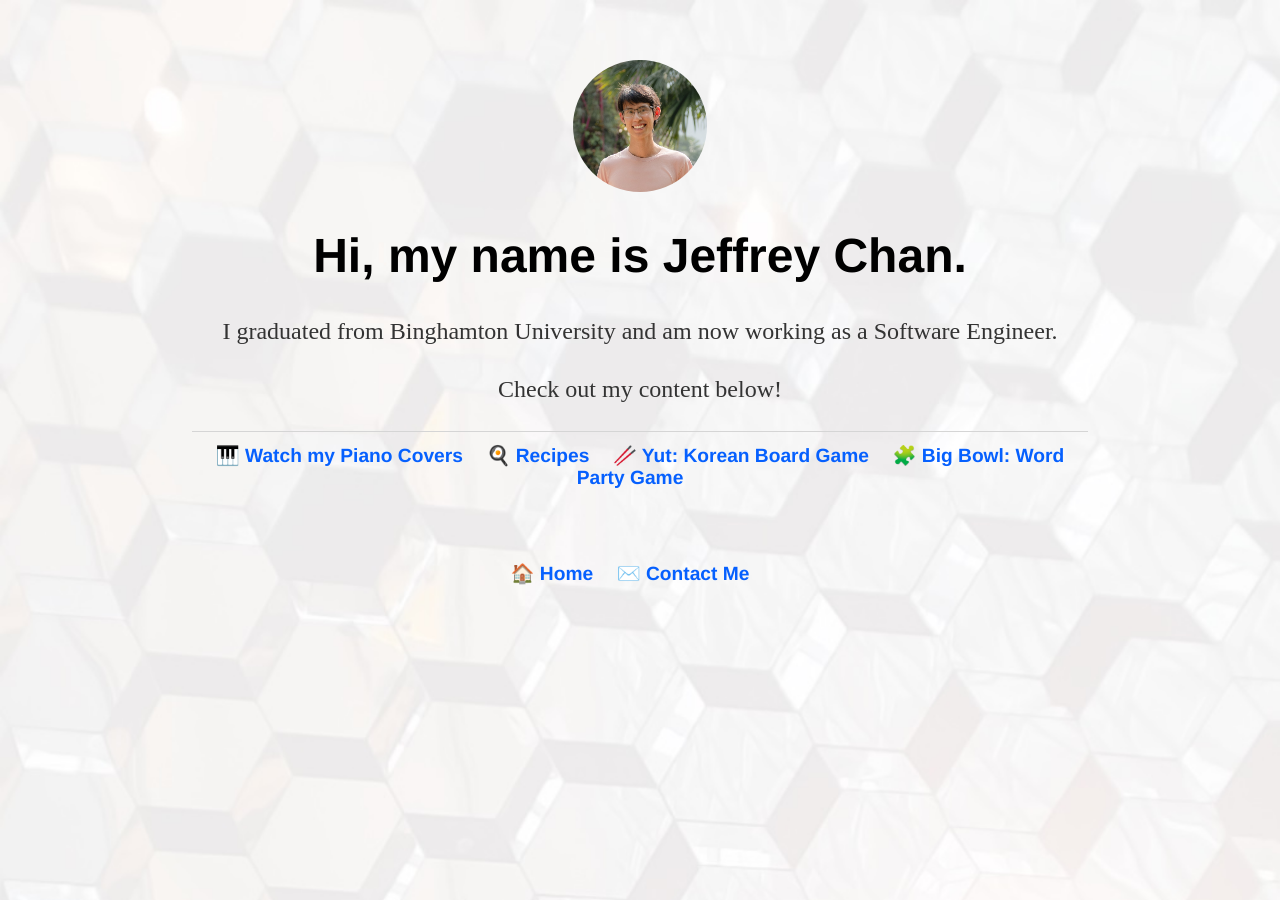
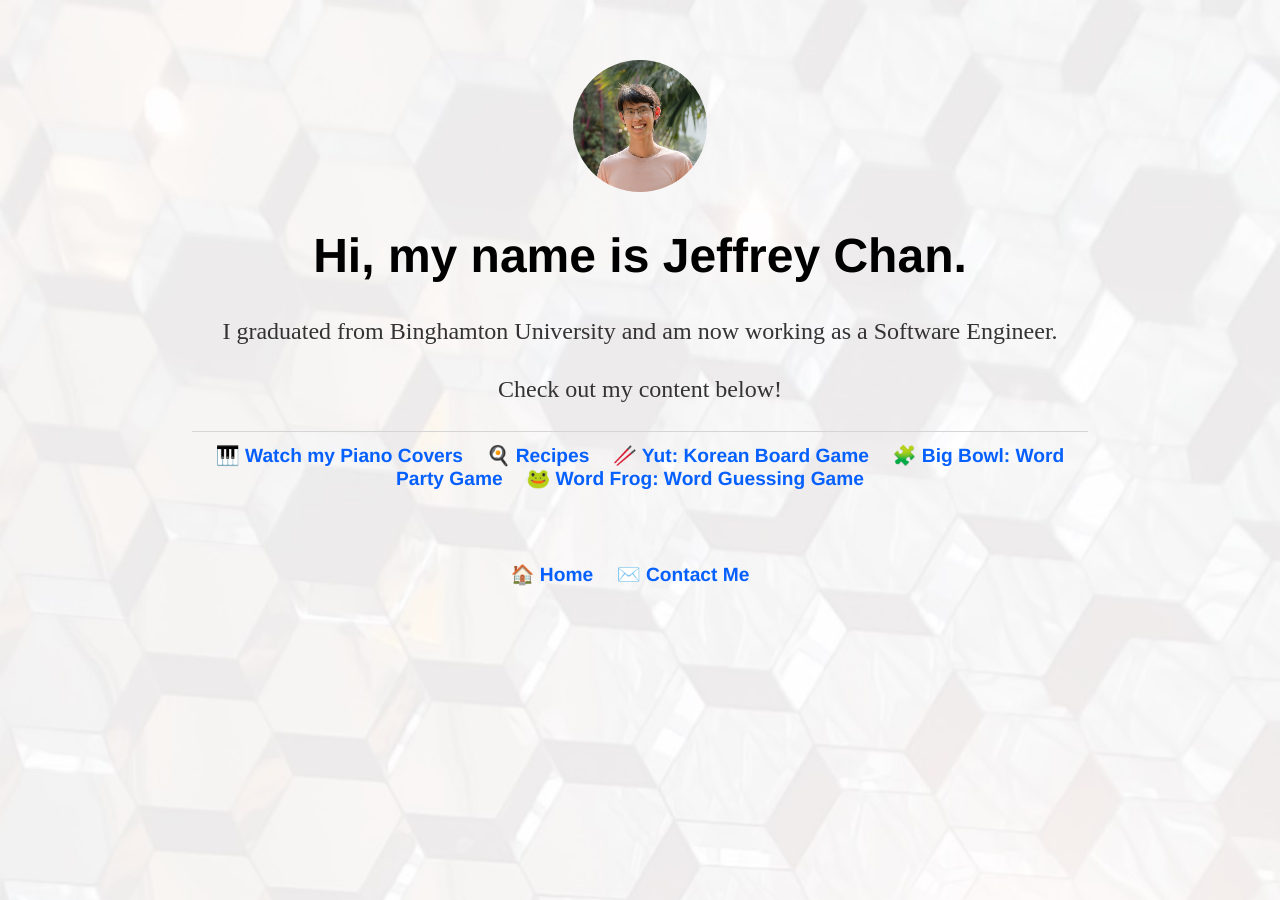
Before and after one commit to superjeffreyc/superjeffreyc.github.io, a Jekyll site: the page built from index.html, in a window 1280 px wide. Built offline with Jekyll 4.4.1, drawn with Linux system fonts in a browser that asks for light colours.

Commit message:
Add word frog

```diff
--- a/_layouts/default.html
+++ b/_layouts/default.html
@@ -17,6 +17,7 @@
 				<li><a target="_blank" href="https://superjeffc.com/recipes">🍳 Recipes</a></li>
 				<li><a target="_blank" href="https://play.google.com/store/apps/details?id=com.jeffreychan.yunnori">🥢 Yut: Korean Board Game</a></li>
 				<li><a target="_blank" href="https://bigbowl.superjeffc.com">🧩 Big Bowl: Word Party Game</a></li>
+				<li><a target="_blank" href="https://wordfrog.superjeffc.com">🐸 Word Frog: Word Guessing Game</a></li>
 			</ul>
 			<ul>
 				<li><a href="/" class="contact-link">🏠 Home</a></li>
```
